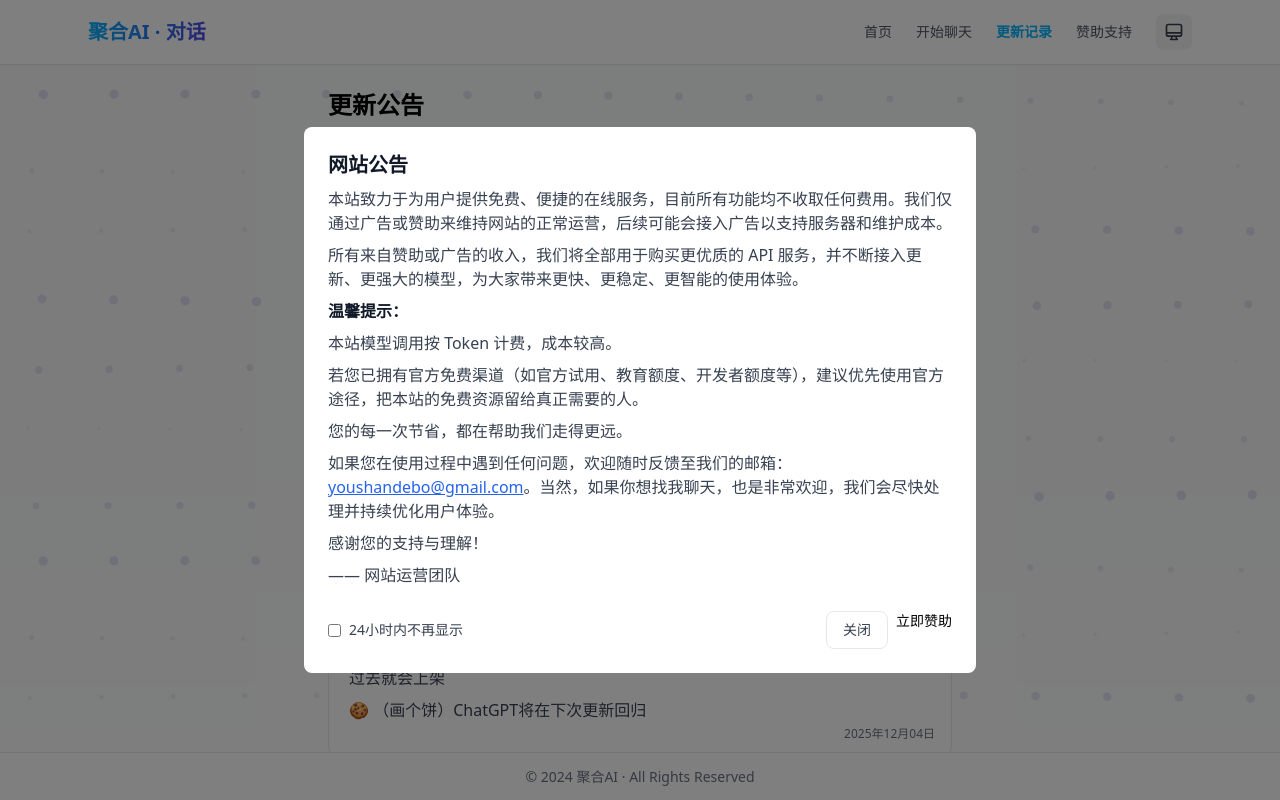
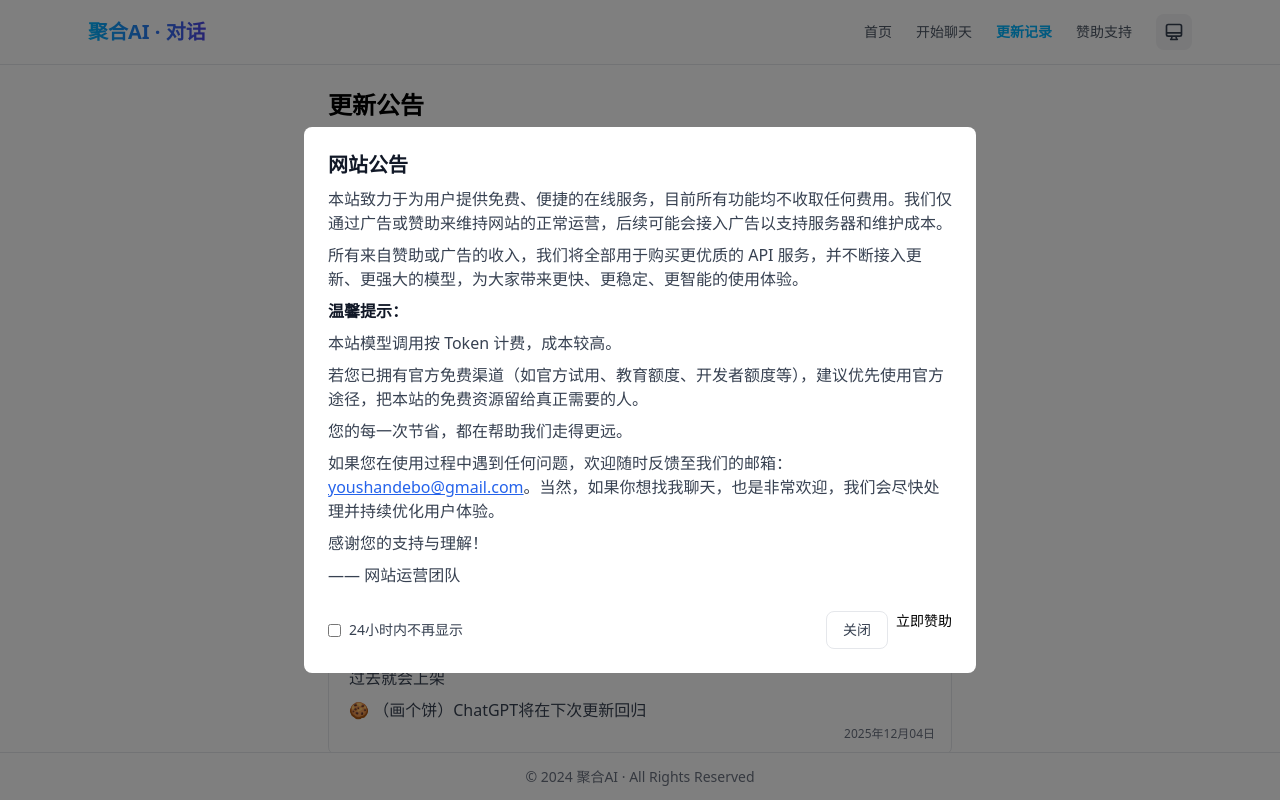
Before and after one commit to youshandebo/ai-chat-app, a React (Vite) app in the folder frontend/: page /changelog in a window 1280 px wide. Built offline with nearby package versions, Linux system fonts and the light colour scheme.

Commit message:
fix(ui): restore broken InteractiveGrid, improve home particles and modal contrast

```diff
--- a/frontend/src/components/AnnouncementModal.tsx
+++ b/frontend/src/components/AnnouncementModal.tsx
@@ -56,7 +56,7 @@ export default function AnnouncementModal() {
                 <span className="text-sm">24小时内不再显示</span>
               </label>
               <div className="flex gap-2">
-                <button onClick={handleClose} className="px-4 py-2 rounded-lg border border-gray-200 dark:border-gray-700 hover:bg-gray-100 dark:hover:bg-gray-700 text-gray-700 dark:text-gray-200 transition-colors text-sm font-medium">关闭</button>
+                <button onClick={handleClose} className="px-4 py-2 rounded-lg border border-gray-200 dark:border-gray-600 hover:bg-gray-100 dark:hover:bg-gray-700 text-gray-700 dark:text-white transition-colors text-sm font-medium">关闭</button>
                 <a href="https://afdian.com/a/youshandebo" target="_blank" rel="noreferrer" className="btn-primary text-sm">立即赞助</a>
               </div>
             </div>
--- a/frontend/src/components/InteractiveGrid.tsx
+++ b/frontend/src/components/InteractiveGrid.tsx
@@ -1,7 +1,7 @@
-import { useEffect, useRef, useState, memo, useCallback } from "react";
+import { useEffect, useRef, useState, memo } from "react";
 
 // Interactive grid with gyroscope support for mobile and random drift when idle
-export default function InteractiveGrid() {
+export default function InteractiveGrid({ className }: { className?: string }) {
     const [mousePos, setMousePos] = useState<{ x: number; y: number } | null>(null);
     const [gyroPos, setGyroPos] = useState<{ x: number; y: number } | null>(null);
     const [size, setSize] = useState({ width: 0, height: 0 });
@@ -98,9 +98,9 @@ export default function InteractiveGrid() {
     const activePos = isMobile ? gyroPos : mousePos;
 
     return (
-        <div className="fixed inset-0 overflow-hidden -z-10 pointer-events-none">
-            <div className="absolute inset-0 bg-gradient-to-b from-transparent via-transparent to-white/70 dark:to-dark-bg/70" />
-            <svg className="w-full h-full opacity-40 dark:opacity-30">
+        <div className={`fixed inset-0 overflow-hidden -z-10 pointer-events-none ${className || ''}`}>
+            {/* Background gradient handled by parent or CSS now if needed, or keeping transparent */}
+            <svg className="w-full h-full">
                 {size.width > 0 && Array.from({ length: rows * cols }).map((_, i) => (
                     <GridDot
                         key={i}
@@ -161,11 +161,15 @@ const GridDot = memo(function GridDot({
 
     const r = 2.5 + influence * 5;
     const opacity = 0.25 + influence * 0.6;
-    const color = `rgba(${100 + influence * 55}, ${100 + influence * 55}, ${180 + influence * 75}, ${opacity})`;
+
+    // Removed hardcoded color calculation:
+    // const color = `rgba(${100 + influence * 55}, ${100 + influence * 55}, ${180 + influence * 75}, ${opacity})`;
 
     return (
         <circle
-            cx={cx} cy={cy} r={r} fill={color}
+            cx={cx} cy={cy} r={r}
+            fill="currentColor"
+            fillOpacity={opacity}
             style={{
                 transform: `translate(${tx}px, ${ty}px)`,
                 transformBox: 'fill-box',
--- a/frontend/src/pages/Changelog.tsx
+++ b/frontend/src/pages/Changelog.tsx
@@ -4,9 +4,7 @@ import InteractiveGrid from "../components/InteractiveGrid";
 
 export default function Changelog() {
   return (
-    <div className="relative min-h-full">
-      <div className="absolute inset-0 bg-gray-50 dark:bg-dark-bg -z-20" />
-      <InteractiveGrid />
+    <div className="min-h-full">
       <motion.div initial={{ opacity: 0, y: 16 }} animate={{ opacity: 1, y: 0 }} className="relative z-10 max-w-2xl mx-auto p-6">
         <motion.h2 initial={{ opacity: 0, y: 6 }} animate={{ opacity: 1, y: 0 }} className="text-2xl font-bold mb-4">更新公告</motion.h2>
 
--- a/frontend/src/pages/Home.tsx
+++ b/frontend/src/pages/Home.tsx
@@ -37,7 +37,7 @@ export default function Home() {
     <div className="flex flex-col relative min-h-screen">
       <div className="absolute inset-0 bg-white dark:bg-dark-bg transition-colors duration-300 -z-20" />
       <SEO />
-      <InteractiveGrid />
+      <InteractiveGrid className="text-gray-300 dark:text-gray-700" />
 
       {/* Hero Section */}
       <motion.section
```
